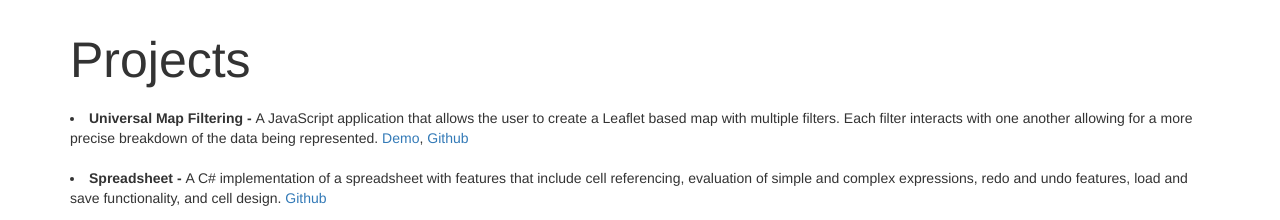
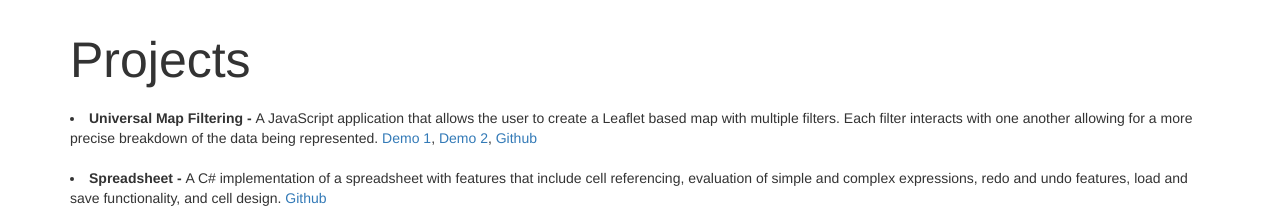
Before and after one commit to nodes11/nodes11.github.io, a website: page index.html in a window 1280 px wide. Shown: the part 2040-2260 px from the top of the page. Drawn offline with Linux system fonts and the light colour scheme.

Commit message:
Added another example for the map project.

```diff
--- a/index.html
+++ b/index.html
@@ -122,7 +122,7 @@
             <p class="lead"></p>
             <li><b>Universal Map Filtering - </b>
               A JavaScript application that allows the user to create a Leaflet based map with multiple filters. Each filter interacts with one another allowing for a more precise breakdown of the data being represented.
-              <a href="/Apartments/index.html">Demo</a>, <a href="https://github.com/nodes11/Advanced-Leaflet-Filtering">Github</a>
+              <a href="/Apartments/index.html">Demo 1</a>, <a href="http://despecialreport.com/coffee">Demo 2</a>, <a href="https://github.com/nodes11/Advanced-Leaflet-Filtering">Github</a>
             </li>
             <br>
             <li><b>Spreadsheet - </b>
```
